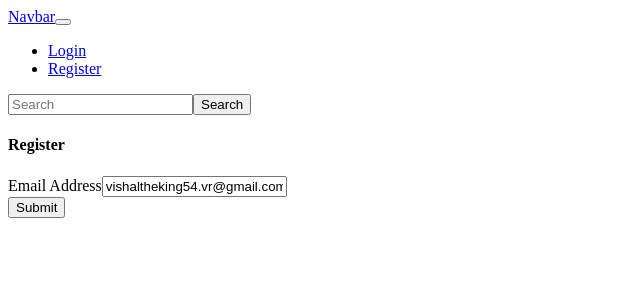
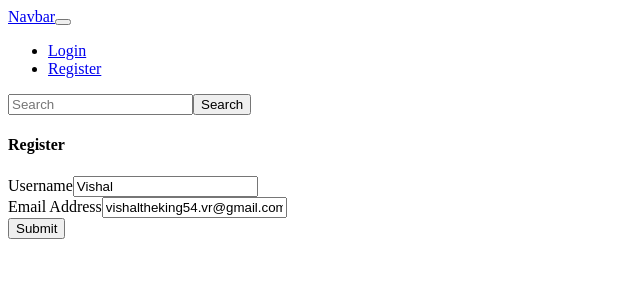
Before and after one commit to Mynameisvishal/GraphQL, a React (Create React App) app in the folder client/: page /register in a window 1280 px wide. Shown: the top 300 px of the page, without its empty margins (0-640 px from the left). Built offline with nearby package versions, Linux system fonts and the light colour scheme; no server answers.

Commit message:
updated username update page

```diff
--- a/client/src/App.js
+++ b/client/src/App.js
@@ -16,6 +16,7 @@ import CompleteRegistration from './pages/auth/CompleteRegistration';
 import { AuthContext } from './context/authContext';
 import PrivateRoute from './components/PrivateRoute';
 import Post from './pages/post/Post';
+import UsernameUpdate from './pages/auth/UsernameUpdate';
 
 const App = () => {
     const { state } = useContext(AuthContext);
@@ -42,6 +43,7 @@ const App = () => {
                 <Route exact path="/login" component={Login} />
                 <Route exact path="/complete-registration" component={CompleteRegistration} />
                 <Route exact path="/password/forgot" component={PasswordForgot} />
+                <PrivateRoute exact path="/username/update" component={UsernameUpdate} />
                 <PrivateRoute exact path="/password/update" component={PasswordUpdate} />
                 <PrivateRoute exact path="/profile" component={Profile} />
                 <PrivateRoute exact path="/post/create" component={Post} />
--- a/client/src/components/Nav.js
+++ b/client/src/components/Nav.js
@@ -1,6 +1,6 @@
 import React, { useContext, Fragment } from 'react';
 import { Link, useHistory } from 'react-router-dom';
-import { auth } from 'firebase';
+import { auth } from '../firebase';
 import { AuthContext } from '../context/authContext';
 
 const Nav = () => {
@@ -8,7 +8,13 @@ const Nav = () => {
     let history = useHistory();
 
     const { user } = state;
+    var username;
+    var currentUser = auth.currentUser;
+    if (currentUser) {
+        var username = currentUser.displayName;
+    }
 
+    console.log(state.username);
     const logout = () => {
         auth().signOut();
         dispatch({
@@ -40,7 +46,8 @@ const Nav = () => {
                     {user && (
                         <li className="nav-item active">
                             <Link className="nav-link" to="/profile">
-                                Settings
+                               {username ? username: "Settings"}
+                               {/* Settings */}
                             </Link>
                         </li>
                     )}
--- a/client/src/components/PrivateRoute.js
+++ b/client/src/components/PrivateRoute.js
@@ -26,6 +26,11 @@ const PrivateRoute = ({ children, ...rest }) => {
                     </Link>
                 </li>
                 <li className="nav-item">
+                    <Link className="nav-link" to="/username/update">
+                        Update Username
+                    </Link>
+                </li>
+                <li className="nav-item">
                     <Link className="nav-link" to="/post/create">
                         Post
                     </Link>
--- a/client/src/components/forms/AuthForm.js
+++ b/client/src/components/forms/AuthForm.js
@@ -4,13 +4,29 @@ const AuthForm = ({
     email = '',
     password = '',
     loading,
+    username = '',
+    setUsername = (f) => f,
     setEmail = (f) => f,
     setPassword,
     handleSubmit,
     showPasswordInput = false,
-    hideEmailInput = false
+    hideEmailInput = false,
+    ShowUsername = false
 }) => (
     <form onSubmit={handleSubmit}>
+         {ShowUsername && (
+            <div className="form-group">
+                <label>Username</label>
+                <input
+                    type="text"
+                    value={username}
+                    onChange={(e) => setUsername(e.target.value)}
+                    className="form-control"
+                    placeholder="Enter Username"
+                    disabled={loading}
+                />
+            </div>
+        )}
         {!hideEmailInput && (
             <div className="form-group">
                 <label>Email Address</label>
--- a/client/src/context/authContext.js
+++ b/client/src/context/authContext.js
@@ -25,12 +25,14 @@ const AuthProvider = ({ children }) => {
 
     useEffect(() => {
         const unsubscribe = auth.onAuthStateChanged(async (user) => {
+            console.log(user);
+            console.log(" authcontext");
             if (user) {
                 const idTokenResult = await user.getIdTokenResult();
 
                 dispatch({
                     type: 'LOGGED_IN_USER',
-                    payload: { email: user.email, token: idTokenResult.token }
+                    payload: { email: user.email, token: idTokenResult.token, username: user.displayName }
                 });
             } else {
                 dispatch({
--- a/client/src/pages/auth/CompleteRegistration.js
+++ b/client/src/pages/auth/CompleteRegistration.js
@@ -18,14 +18,16 @@ const USER_CREATE = gql`
 
 const CompleteRegistration = () => {
     const { dispatch } = useContext(AuthContext);
-    const [email, setEmail] = useState('');
+    const [email, setEmail] = useState(' ');
     const [password, setPassword] = useState('');
     const [loading, setLoading] = useState(false);
+    const [username,setUsername] = useState('Vishal');
 
     let history = useHistory();
 
     useEffect(() => {
         setEmail(window.localStorage.getItem('emailForRegistration'));
+        setUsername(window.localStorage.getItem('GraphqlUsername'));
     }, [history]);
 
     const [userCreate] = useMutation(USER_CREATE);
@@ -44,6 +46,7 @@ const CompleteRegistration = () => {
             if (result.user.emailVerified) {
                 // remove email from local storage
                 window.localStorage.removeItem('emailForRegistration');
+                window.localStorage.removeItem('GraphqlUsername');
                 let user = auth.currentUser;
                 await user.updatePassword(password);
 
@@ -76,6 +79,9 @@ const CompleteRegistration = () => {
                 loading={loading}
                 handleSubmit={handleSubmit}
                 showPasswordInput="true"
+                username={username}
+                setUsername={setUsername}
+                ShowUsername="true"
             />
         </div>
     );
--- a/client/src/pages/auth/Register.js
+++ b/client/src/pages/auth/Register.js
@@ -5,6 +5,7 @@ import AuthForm from '../../components/forms/AuthForm';
 
 const Register = () => {
     const [email, setEmail] = useState('vishaltheking54.vr@gmail.com');
+    const [username,setUsername] = useState('Vishal');
     const [loading, setLoading] = useState(false);
 
     const handleSubmit = async (e) => {
@@ -20,6 +21,7 @@ const Register = () => {
         toast.success(`Email is sent to ${email}. click the link to complete your registration.`);
         // save user email to local storage
         window.localStorage.setItem('emailForRegistration', email);
+        window.localStorage.setItem('GraphqlUsername', username);
         // clear state
         setEmail('');
         setLoading('');
@@ -28,7 +30,8 @@ const Register = () => {
     return (
         <div className="contianer p-5">
             {loading ? <h4 className="text-danger">Loading...</h4> : <h4>Register</h4>}
-            <AuthForm email={email} loading={loading} setEmail={setEmail} handleSubmit={handleSubmit} />
+            <AuthForm email={email} loading={loading} setEmail={setEmail} username={username} setUsername={setUsername}
+            ShowUsername="true" handleSubmit={handleSubmit} />
         </div>
     );
 };
--- /dev/null
+++ b/client/src/pages/auth/UsernameUpdate.js
@@ -0,0 +1,64 @@
+import React,{useState} from 'react'
+import AuthForm from '../../components/forms/AuthForm';
+import { toast } from 'react-toastify';
+import { auth} from '../../firebase';
+
+const UsernameUpdate=()=> {
+    const [username,setUsername] = useState('');
+    const [loading,setLoading] = useState(false);
+
+    const handleSubmit = async (e) => {
+        e.preventDefault();
+        setLoading(true);
+        // validation
+        if (!username) {
+            toast.error('Username is required');
+            return;
+        }
+        try {
+
+            let user = auth.currentUser;
+            console.log(user);
+            console.log("before this");
+            if(username){
+                await user.updateProfile({
+                    displayName: username
+                }).then(()=>{
+                    toast.success('Username updated successfully');
+                });
+            }
+
+
+
+            // const idTokenResult = await user.getIdTokenResult();
+            // dispatch({
+            //     type: 'LOGGED_IN_USER',
+            //     payload: { email: user.email, token: idTokenResult.token }
+            // });
+
+            // userCreate();
+            // history.push('/');
+
+        } catch (error) {
+            console.log('username update error', error.message);
+            setLoading(false);
+            toast.error(error.message);
+        }
+    };
+
+    return (
+        <div>
+            {loading ? <h4 className="text-warning">Loading</h4> :<h4>Update Username</h4>}
+            <AuthForm
+                hideEmailInput="true"
+                loading={loading}
+                handleSubmit={handleSubmit}
+                username={username}
+                setUsername={setUsername}
+                ShowUsername="true"
+            />
+        </div>
+    )
+}
+
+export default UsernameUpdate
```
